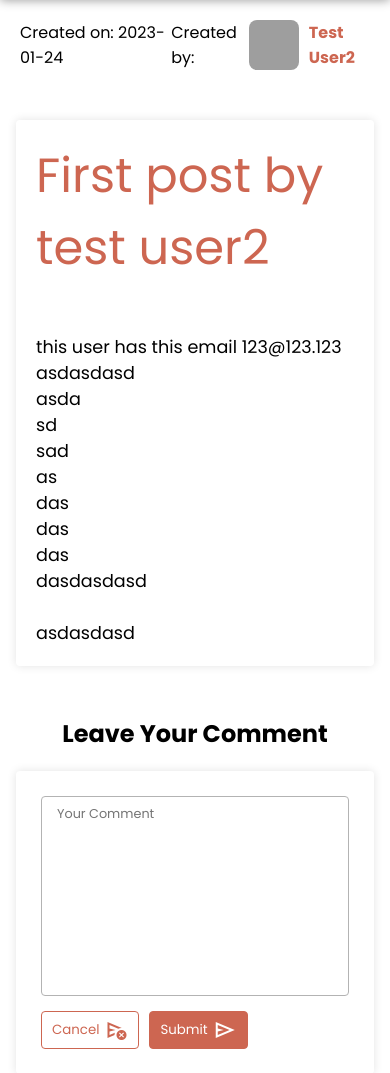
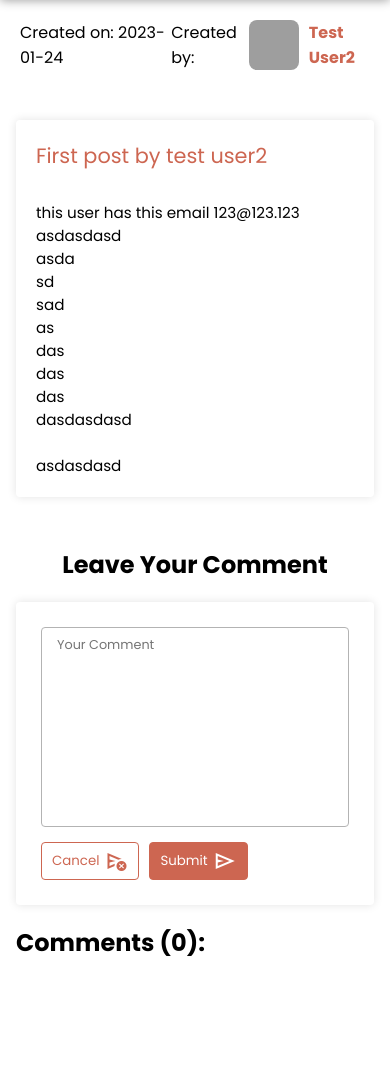
Before and after one commit to Bawelna0225/login_page, a PHP site: page /singlepost.php?post_id=1 in a window 390 px wide. Shown: the part 80-1153 px from the top of the page. After the commit the page ends 1036 px from the top, so only its background shows below. Run offline with PHP 8.4, Linux system fonts and the light colour scheme; data comes from the database, SQL or seed files in the repository; data that the repository does not hold is empty; grey boxes are pictures that could not be loaded.

Commit message:
responsive font size and fixed grid

```diff
--- a/css/style.css
+++ b/css/style.css
@@ -19,6 +19,7 @@ body {
   display: grid;
   place-content: start;
   height: 100vh;
+  width: 100vw;
   background-color: var(--primary-color);
   color: var(--text-color);
   overflow-x: hidden !important;
@@ -158,6 +159,7 @@ nav {
   background-color: var(--accent-color);
   box-shadow: 0px 0px 10px rgba(0, 0, 0, 0.411);
   width: 100vw;
+  right: 0;
   top: 0;
   height: 80px;
   color: white;
@@ -303,7 +305,7 @@ section h3 {
 section .cards {
   margin: 0 auto;
   display: grid;
-  grid-template-columns: repeat(auto-fit, minmax(350px, 1fr));
+  grid-template-columns: repeat(auto-fill, minmax(min(100vw - 4rem, 450px), 1fr));
   gap: 20px;
   padding: 20px;
 }
@@ -366,6 +368,7 @@ section .cards .card .forms form button:hover span {
 section .cards .card h2 {
   color: var(--accent-color);
   font-weight: normal;
+  font-size: clamp(1.2rem, 1.3vw, 1.4rem);
 }
 .home .cards .card p,
 section .cards .card p {
@@ -457,10 +460,11 @@ section .cards .card .author_pic {
   padding: 20px;
   margin: 0 auto;
 }
-.post .post-content h1 {
+.post .post-content .title {
+  font-size: clamp(1.3rem, 3vw, 3rem);
   color: var(--accent-color);
   padding: 0;
-  margin-bottom: 50px;
+  margin-bottom: 30px;
 }
 .post .post-content pre {
   white-space: pre-wrap; /* Since CSS 2.1 */
@@ -468,7 +472,7 @@ section .cards .card .author_pic {
   white-space: -pre-wrap; /* Opera 4-6 */
   white-space: -o-pre-wrap; /* Opera 7 */
   word-wrap: break-word; /* Internet Explorer 5.5+ */
-  font-size: 1.1rem;
+  font-size: clamp(0.95rem, 1.1vw, 1.2rem);
 }
 
 .comments-section {
--- a/css/style.scss
+++ b/css/style.scss
@@ -27,6 +27,7 @@ body {
 	display: grid;
 	place-content: start;
 	height: 100vh;
+	width: 100vw;
 	background-color: var(--primary-color);
 	color: var(--text-color);
 	overflow-x: hidden !important;
@@ -164,6 +165,7 @@ nav {
 	background-color: var(--accent-color);
 	box-shadow: 0px 0px 10px rgba(0, 0, 0, 0.411);
 	width: 100vw;
+	right: 0;
 	top: 0;
 	height: 80px;
 	color: white;
@@ -300,9 +302,8 @@ section {
 	}
 	.cards {
 		margin: 0 auto;
-		// width: min(calc(100% - 2rem), 1200px);
 		display: grid;
-		grid-template-columns: repeat(auto-fit, minmax(350px, 1fr));
+		grid-template-columns: repeat(auto-fill, minmax(min(calc(100vw - 4rem), 450px), 1fr));
 		gap: 20px;
 		padding: 20px;
 		.card {
@@ -352,6 +353,7 @@ section {
 			h2 {
 				color: var(--accent-color);
 				font-weight: normal;
+				font-size: clamp(1.2rem, 1.3vw, 1.4rem);
 			}
 			p {
 				text-overflow: ellipsis;
@@ -433,10 +435,11 @@ section {
 		border-radius: 4px;
 		padding: 20px;
 		margin: 0 auto;
-		h1 {
+		.title {
+			font-size: clamp(1.3rem, 3vw, 3rem);
 			color: var(--accent-color);
 			padding: 0;
-			margin-bottom: 50px;
+			margin-bottom: 30px;
 		}
 		pre {
 			white-space: pre-wrap; /* Since CSS 2.1 */
@@ -444,7 +447,7 @@ section {
 			white-space: -pre-wrap; /* Opera 4-6 */
 			white-space: -o-pre-wrap; /* Opera 7 */
 			word-wrap: break-word; /* Internet Explorer 5.5+ */
-			font-size: 1.1rem;
+			font-size: clamp(0.95rem, 1.1vw, 1.2rem);
 		}
 	}
 }
```
Also changed, not shown: 1 other file.
